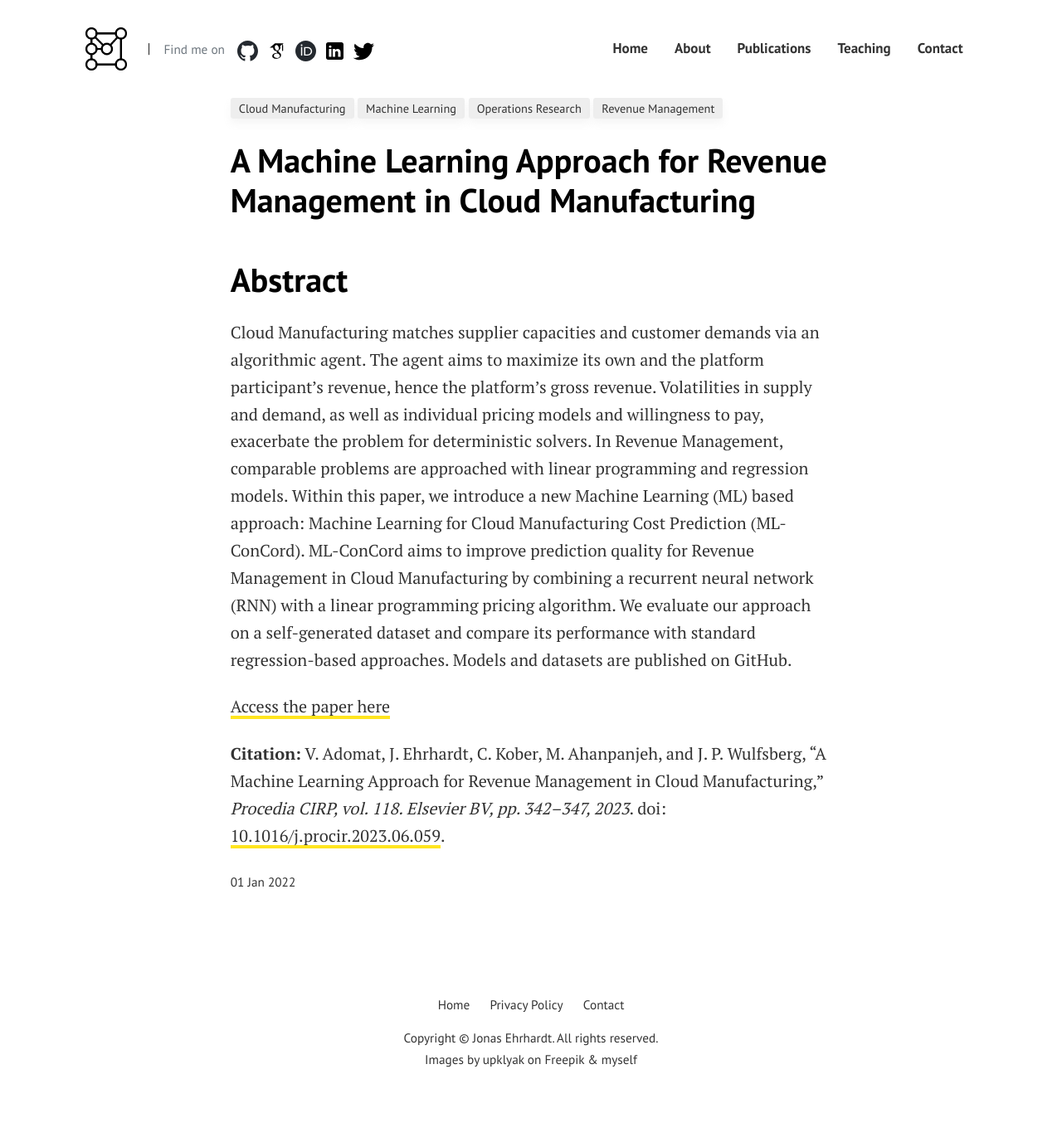
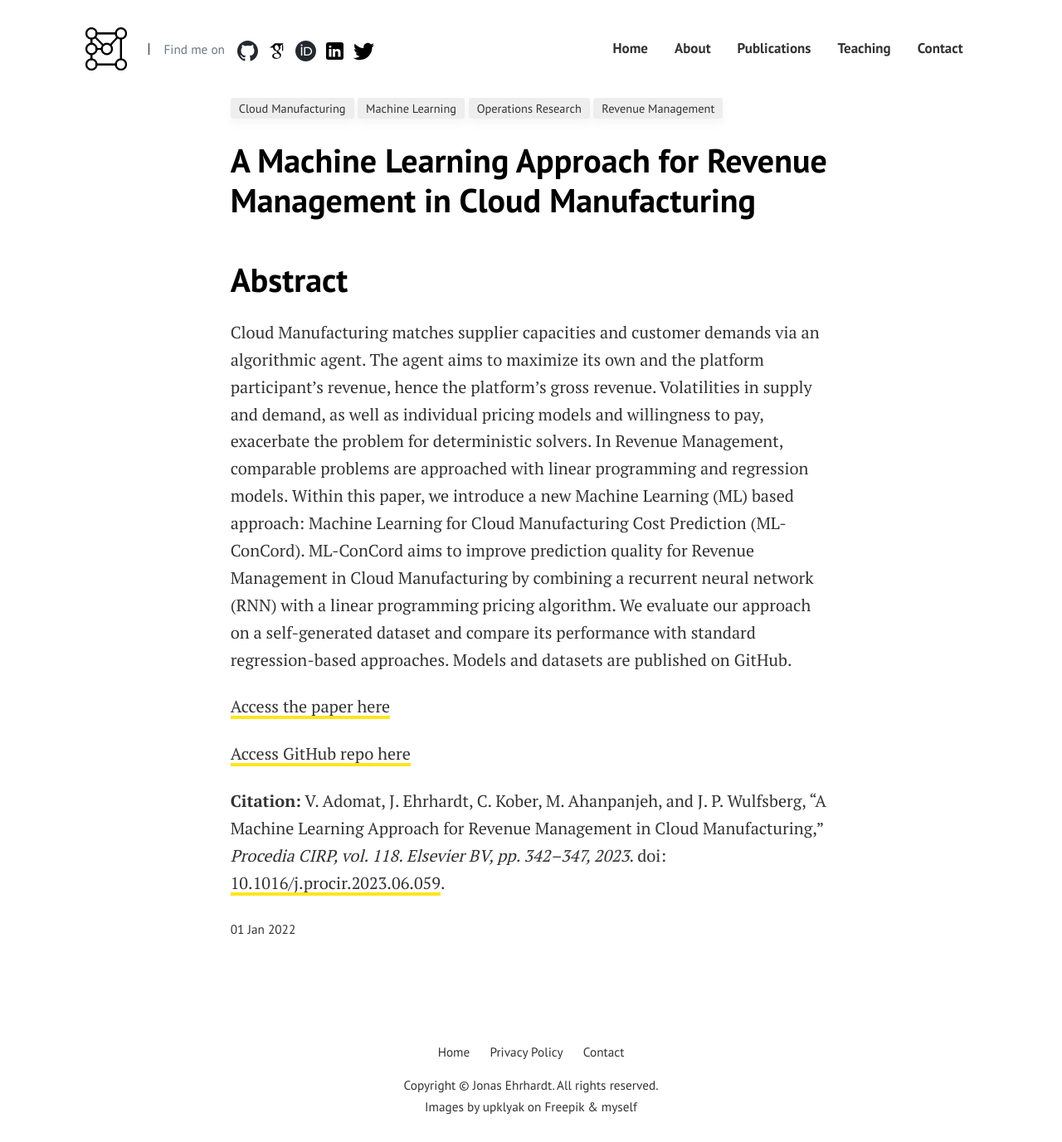
Before and after one commit to j-ehrhardt/my-webpage, a Jekyll site: the page built from _posts/2022-01-01-a-machine-learning-approach-for-revenue-management.md, in a window 1280 px wide and 1377 px high. Shown: the whole window at 83% size. Built offline with Jekyll 4.4.1, drawn with Linux system fonts in a browser that asks for light colours.

Commit message:
add github

```diff
--- a/_posts/2022-01-01-a-machine-learning-approach-for-revenue-management.md
+++ b/_posts/2022-01-01-a-machine-learning-approach-for-revenue-management.md
@@ -11,4 +11,6 @@ Cloud Manufacturing matches supplier capacities and customer demands via an algo
 
 [Access the paper here](https://doi.org/10.1016/j.procir.2023.06.059)
 
+[Access GitHub repo here](https://github.com/j-ehrhardt/icme-2022-ml-for-cloud-manufacturing)
+
 **Citation:** V. Adomat, J. Ehrhardt, C. Kober, M. Ahanpanjeh, and J. P. Wulfsberg, “A Machine Learning Approach for Revenue Management in Cloud Manufacturing,” *Procedia CIRP, vol. 118. Elsevier BV, pp. 342–347, 2023*. doi: [10.1016/j.procir.2023.06.059](https://doi.org/10.1016/j.procir.2023.06.059).
```
